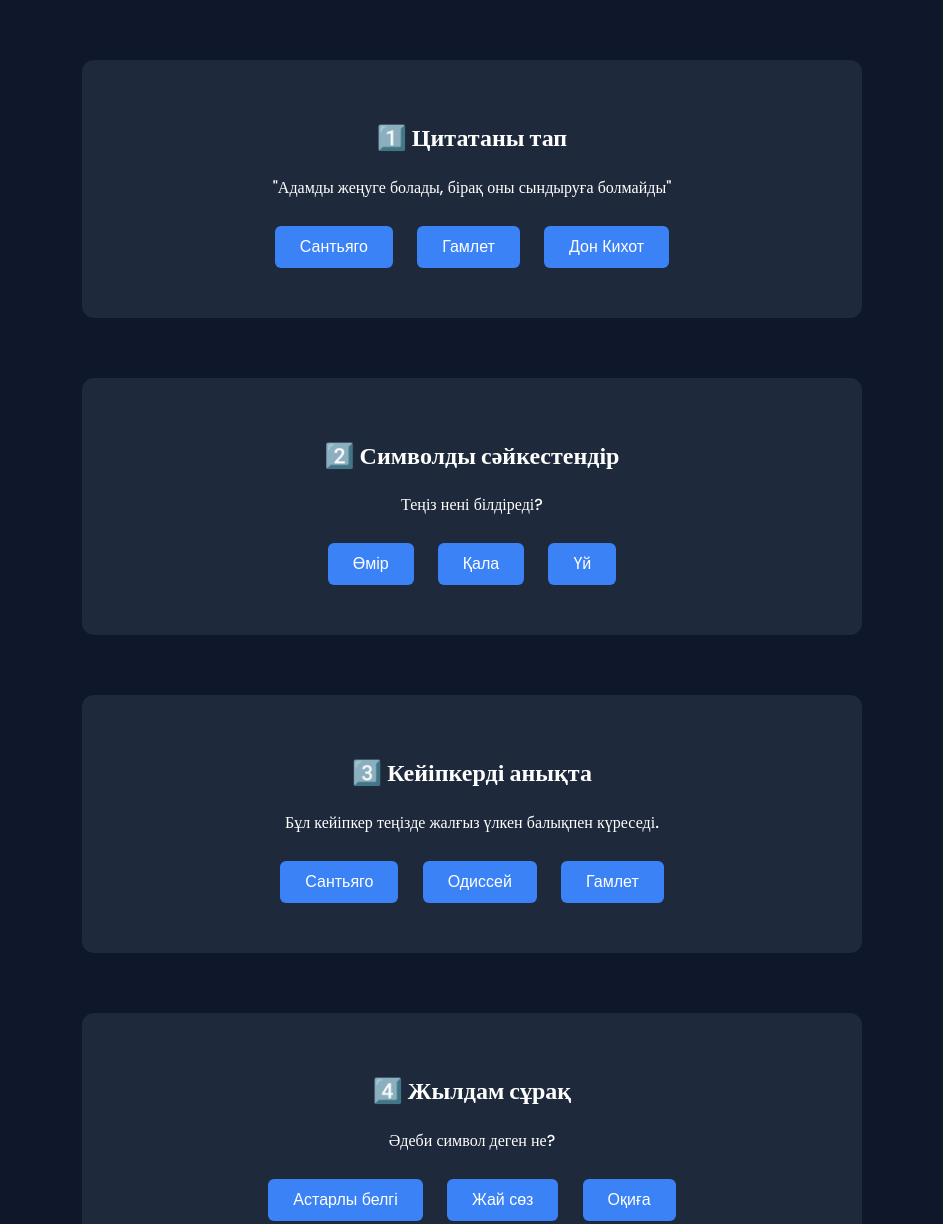
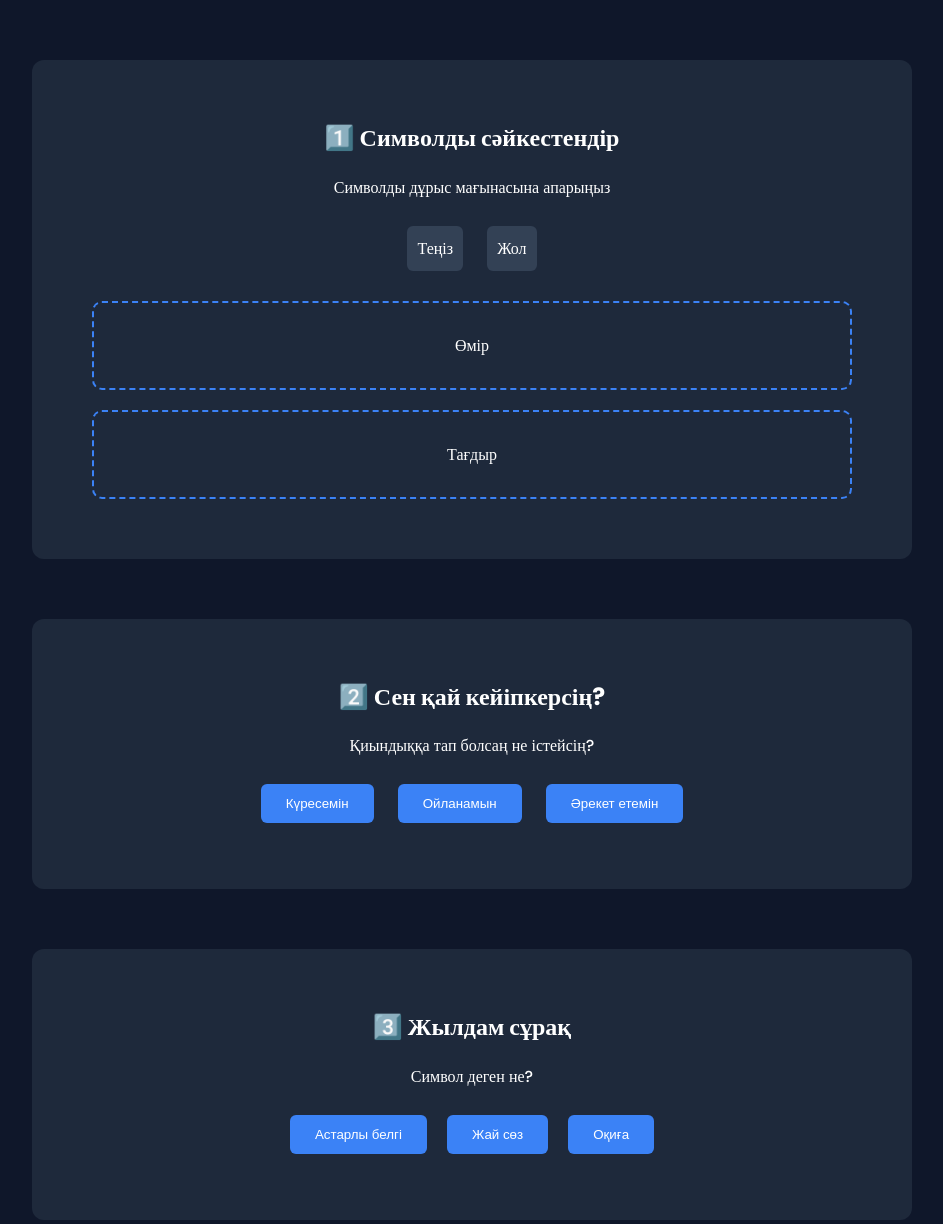
Before and after one commit to iouiouuoity-maker/lit-quest, a plain HTML site: page games.html in a window 1280 px wide. Shown: the part 240-1464 px from the top of the page, without its empty margins (168-1111 px from the left). Drawn offline with Linux system fonts and the light colour scheme.

Commit message:
Update games.html

```diff
--- a/games.html
+++ b/games.html
@@ -34,7 +34,7 @@ padding:80px 10%;
 background:#1e293b;
 padding:40px;
 border-radius:12px;
-max-width:700px;
+max-width:800px;
 margin:auto;
 margin-bottom:60px;
 }
@@ -46,12 +46,27 @@ border:none;
 border-radius:6px;
 background:#3b82f6;
 color:white;
-font-size:16px;
 cursor:pointer;
 }
 
 button:hover{
 background:#2563eb;
+}
+
+.dropzone{
+border:2px dashed #3b82f6;
+padding:30px;
+margin:20px;
+border-radius:10px;
+}
+
+.symbol{
+background:#334155;
+padding:10px;
+margin:10px;
+display:inline-block;
+cursor:grab;
+border-radius:6px;
 }
 
 </style>
@@ -69,77 +84,190 @@ background:#2563eb;
 
 </nav>
 
-
 <section>
 
 <h1>Әдеби интерактив ойындар</h1>
 
 </section>
 
+<!-- DRAG DROP -->
 
 <section class="game">
 
-<h2>1️⃣ Цитатаны тап</h2>
+<h2>1️⃣ Символды сәйкестендір</h2>
 
-<p>
-"Адамды жеңуге болады, бірақ оны сындыруға болмайды"
-</p>
+<p>Символды дұрыс мағынасына апарыңыз</p>
 
-<button onclick="alert('Дұрыс! Бұл Сантьяго')">Сантьяго</button>
+<div>
 
-<button onclick="alert('Қате')">Гамлет</button>
+<div class="symbol" draggable="true" ondragstart="drag(event)" id="sea">
+Теңіз
+</div>
 
-<button onclick="alert('Қате')">Дон Кихот</button>
+<div class="symbol" draggable="true" ondragstart="drag(event)" id="road">
+Жол
+</div>
+
+</div>
+
+<div class="dropzone" ondrop="drop(event)" ondragover="allowDrop(event)" id="life">
+Өмір
+</div>
+
+<div class="dropzone" ondrop="drop(event)" ondragover="allowDrop(event)" id="fate">
+Тағдыр
+</div>
+
+<p id="dragResult"></p>
 
 </section>
 
+<!-- ПСИХОЛОГИЯ ТЕСТ -->
 
 <section class="game">
 
-<h2>2️⃣ Символды сәйкестендір</h2>
+<h2>2️⃣ Сен қай кейіпкерсің?</h2>
 
-<p>Теңіз нені білдіреді?</p>
+<p>Қиындыққа тап болсаң не істейсің?</p>
 
-<button onclick="alert('Дұрыс!')">Өмір</button>
+<button onclick="result('Сен Сантьяго типіндегі кейіпкерсің – табанды және батыл.')">
+Күресемін
+</button>
 
-<button onclick="alert('Қате')">Қала</button>
+<button onclick="result('Сен ойшыл кейіпкерсің – көп ойланатын тұлға.')">
+Ойланамын
+</button>
 
-<button onclick="alert('Қате')">Үй</button>
+<button onclick="result('Сен батыр кейіпкерсің – қиындықты жеңесің.')">
+Әрекет етемін
+</button>
+
+<p id="heroResult"></p>
 
 </section>
 
+<!-- ҰПАЙ ОЙЫНЫ -->
 
 <section class="game">
 
-<h2>3️⃣ Кейіпкерді анықта</h2>
+<h2>3️⃣ Жылдам сұрақ</h2>
 
-<p>
-Бұл кейіпкер теңізде жалғыз үлкен балықпен күреседі.
-</p>
+<p id="q"></p>
 
-<button onclick="alert('Дұрыс!')">Сантьяго</button>
+<div id="answers"></div>
 
-<button onclick="alert('Қате')">Одиссей</button>
-
-<button onclick="alert('Қате')">Гамлет</button>
+<p id="score"></p>
 
 </section>
 
+<script>
 
-<section class="game">
+/* drag drop */
 
-<h2>4️⃣ Жылдам сұрақ</h2>
+function allowDrop(ev){
+ev.preventDefault();
+}
 
-<p>Әдеби символ деген не?</p>
+function drag(ev){
+ev.dataTransfer.setData("text", ev.target.id);
+}
 
-<button onclick="alert('Дұрыс!')">Астарлы белгі</button>
+function drop(ev){
 
-<button onclick="alert('Қате')">Жай сөз</button>
+ev.preventDefault();
 
-<button onclick="alert('Қате')">Оқиға</button>
+let data = ev.dataTransfer.getData("text");
 
-</section>
+let result=document.getElementById("dragResult");
 
+if(data==="sea" && ev.target.id==="life"){
+result.innerText="Дұрыс!";
+}
+
+else if(data==="road" && ev.target.id==="fate"){
+result.innerText="Дұрыс!";
+}
+
+else{
+result.innerText="Қате, қайта көріңіз.";
+}
+
+}
+
+/* психология */
+
+function result(text){
+document.getElementById("heroResult").innerText=text;
+}
+
+/* quiz game */
+
+const quiz=[
+
+{q:"Символ деген не?",a:["Астарлы белгі","Жай сөз","Оқиға"],c:0},
+
+{q:"Жол символы нені білдіреді?",a:["Тағдыр","Үй","Қала"],c:0},
+
+{q:"От символы?",a:["Күш","Су","Жол"],c:0}
+
+];
+
+let i=0;
+let score=0;
+
+function load(){
+
+let question=quiz[i];
+
+document.getElementById("q").innerText=question.q;
+
+let html="";
+
+question.a.forEach((a,index)=>{
+
+html+=`<button onclick="check(${index})">${a}</button>`;
+
+});
+
+document.getElementById("answers").innerHTML=html;
+
+}
+
+function check(x){
+
+if(x===quiz[i].c){
+
+score++;
+
+alert("Дұрыс");
+
+}else{
+
+alert("Қате");
+
+}
+
+i++;
+
+if(i>=quiz.length){
+
+document.getElementById("q").innerText="Ойын аяқталды";
+
+document.getElementById("score").innerText="Ұпай: "+score;
+
+document.getElementById("answers").innerHTML="";
+
+return;
+
+}
+
+load();
+
+}
+
+load();
+
+</script>
 
 </body>
 </html>
```
